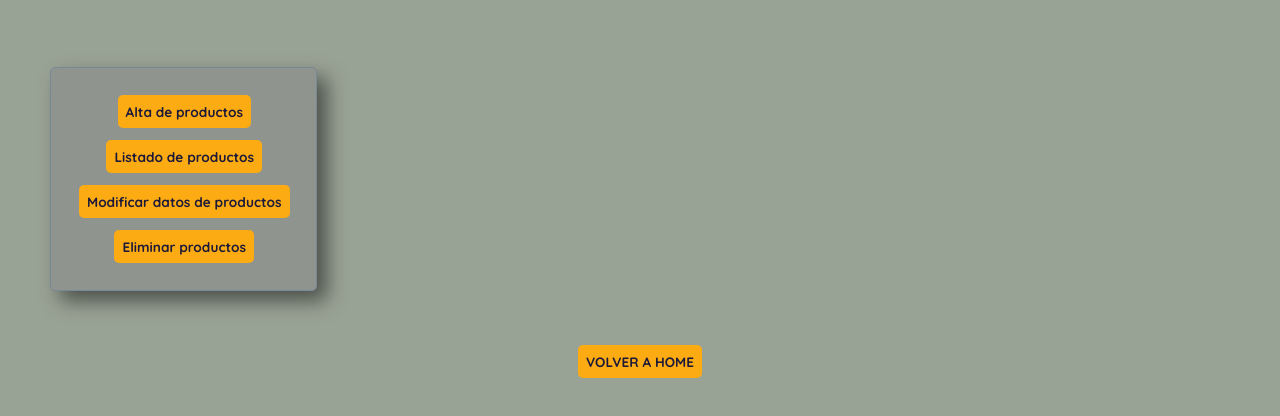
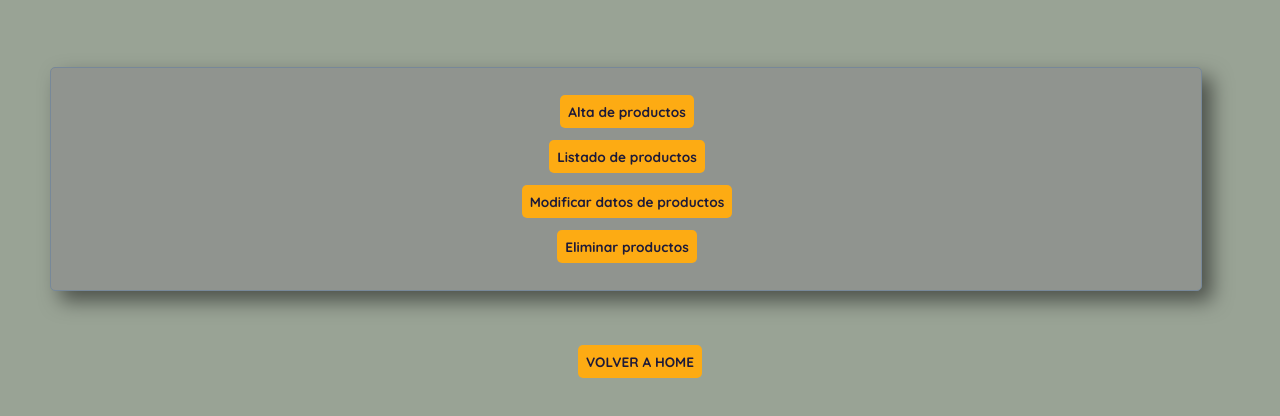
Before and after one commit to alejandropavon2020/elegir2024, a plain HTML site: page index.html in a window 1280 px wide. Shown: the part 168-584 px from the top of the page. Drawn offline with Linux system fonts and the light colour scheme.

Commit message:
Update index.html

```diff
--- a/index.html
+++ b/index.html
@@ -18,7 +18,7 @@
         </div>
 
         <h1>ABM PRODUCTOS</h1><br>
-        <table>
+        <table class="contenedor-centrado">
             <tr>
                 <td class="contenedor-centrado"><a href="altas.html">Alta de productos</a></td>
             </tr>
```
